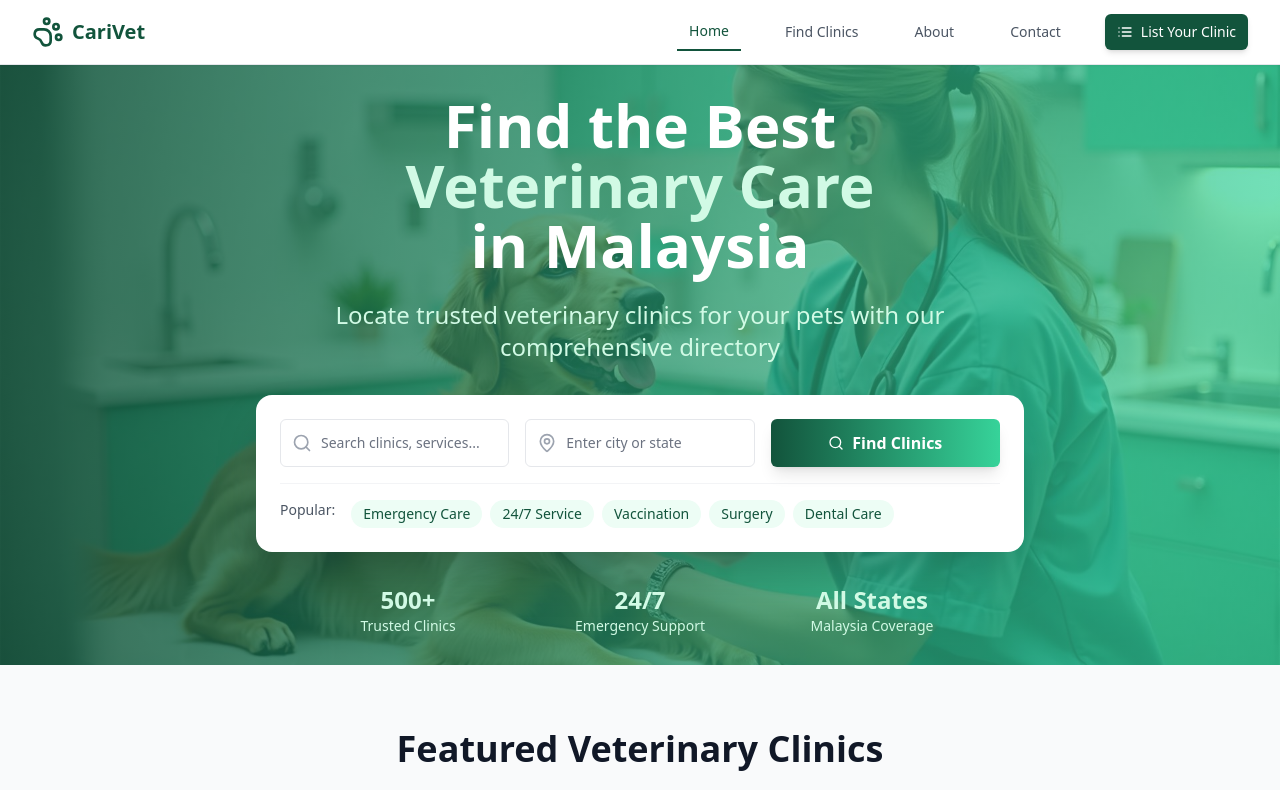
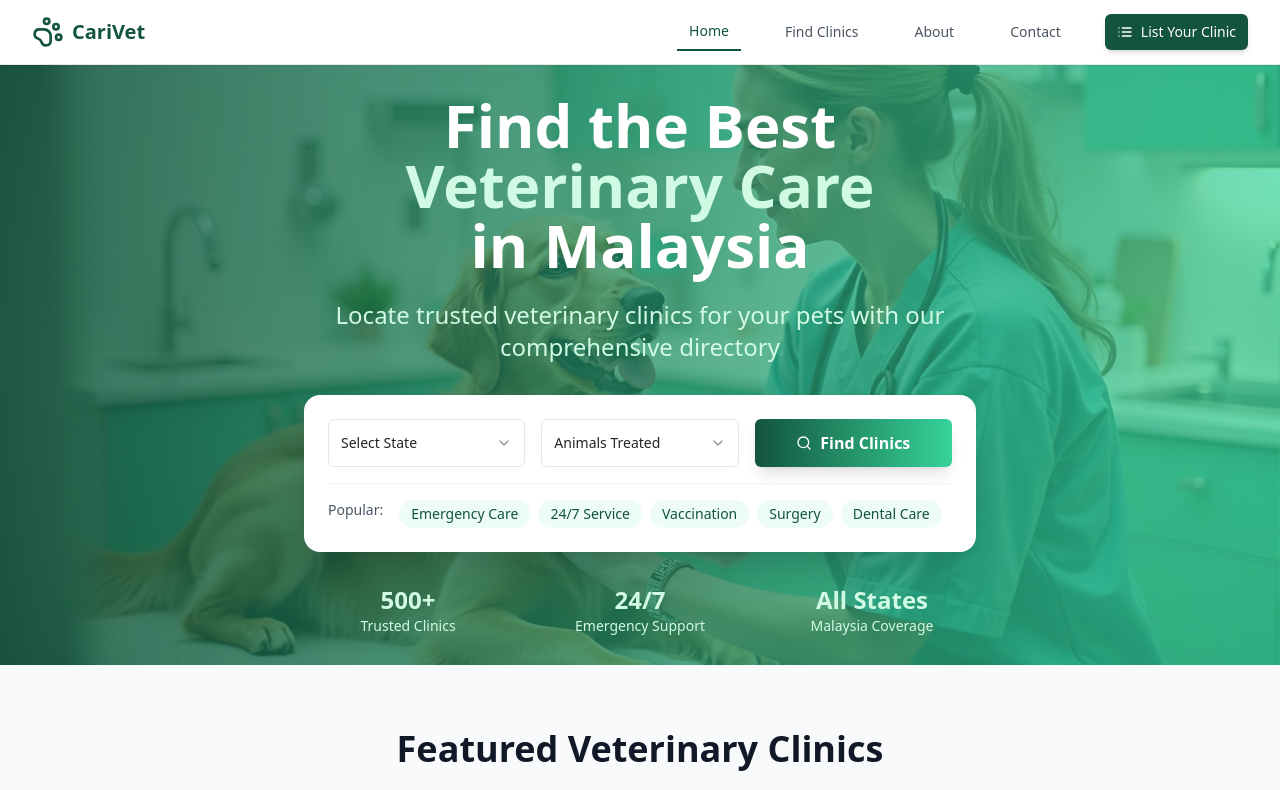
Before and after one commit to CariVet/cari-vet-hub-malaysia, a React (Vite) app: page / in a window 1280 px wide. Shown: the top 790 px of the page. Built offline with nearby package versions, Linux system fonts and the light colour scheme.

Commit message:
Refactor: Use 2 dropdowns for search
Refactor the search input to use two dropdowns instead of three, as requested by the user.

```diff
--- a/src/components/HeroSection.tsx
+++ b/src/components/HeroSection.tsx
@@ -1,16 +1,16 @@
 import { useState } from 'react';
 import { Button } from '@/components/ui/button';
-import { Input } from '@/components/ui/input';
+import { Select, SelectContent, SelectItem, SelectTrigger, SelectValue } from '@/components/ui/select';
 import { Search, MapPin, Filter } from 'lucide-react';
 import heroImage from '@/assets/hero-veterinary.jpg';
 
 const HeroSection = () => {
-  const [searchQuery, setSearchQuery] = useState('');
-  const [location, setLocation] = useState('');
+  const [selectedState, setSelectedState] = useState('');
+  const [selectedAnimal, setSelectedAnimal] = useState('');
 
   const handleSearch = () => {
     // Navigate to clinic directory with search params
-    console.log('Searching for:', searchQuery, 'in', location);
+    console.log('Searching for:', selectedAnimal, 'in', selectedState);
   };
 
   return (
@@ -40,29 +40,49 @@ const HeroSection = () => {
         {/* Search Interface */}
         <div className="bg-white rounded-2xl p-6 shadow-2xl max-w-3xl mx-auto">
           <div className="grid grid-cols-1 md:grid-cols-3 gap-4">
-            {/* Search Query */}
-            <div className="relative">
-              <Search className="absolute left-3 top-1/2 transform -translate-y-1/2 text-gray-400 w-5 h-5" />
-              <Input
-                type="text"
-                placeholder="Search clinics, services..."
-                value={searchQuery}
-                onChange={(e) => setSearchQuery(e.target.value)}
-                className="pl-10 h-12 text-base"
-              />
-            </div>
+            {/* States in Malaysia */}
+            <Select value={selectedState} onValueChange={setSelectedState}>
+              <SelectTrigger className="h-12">
+                <SelectValue placeholder="Select State" />
+              </SelectTrigger>
+              <SelectContent>
+                <SelectItem value="johor">Johor</SelectItem>
+                <SelectItem value="kedah">Kedah</SelectItem>
+                <SelectItem value="kelantan">Kelantan</SelectItem>
+                <SelectItem value="kuala-lumpur">Kuala Lumpur</SelectItem>
+                <SelectItem value="labuan">Labuan</SelectItem>
+                <SelectItem value="melaka">Melaka</SelectItem>
+                <SelectItem value="negeri-sembilan">Negeri Sembilan</SelectItem>
+                <SelectItem value="pahang">Pahang</SelectItem>
+                <SelectItem value="penang">Penang</SelectItem>
+                <SelectItem value="perak">Perak</SelectItem>
+                <SelectItem value="perlis">Perlis</SelectItem>
+                <SelectItem value="putrajaya">Putrajaya</SelectItem>
+                <SelectItem value="sabah">Sabah</SelectItem>
+                <SelectItem value="sarawak">Sarawak</SelectItem>
+                <SelectItem value="selangor">Selangor</SelectItem>
+                <SelectItem value="terengganu">Terengganu</SelectItem>
+              </SelectContent>
+            </Select>
 
-            {/* Location */}
-            <div className="relative">
-              <MapPin className="absolute left-3 top-1/2 transform -translate-y-1/2 text-gray-400 w-5 h-5" />
-              <Input
-                type="text"
-                placeholder="Enter city or state"
-                value={location}
-                onChange={(e) => setLocation(e.target.value)}
-                className="pl-10 h-12 text-base"
-              />
-            </div>
+            {/* Animals Treated */}
+            <Select value={selectedAnimal} onValueChange={setSelectedAnimal}>
+              <SelectTrigger className="h-12">
+                <SelectValue placeholder="Animals Treated" />
+              </SelectTrigger>
+              <SelectContent>
+                <SelectItem value="dogs">Dogs</SelectItem>
+                <SelectItem value="cats">Cats</SelectItem>
+                <SelectItem value="birds">Birds</SelectItem>
+                <SelectItem value="rabbits">Rabbits</SelectItem>
+                <SelectItem value="hamsters">Hamsters</SelectItem>
+                <SelectItem value="guinea-pigs">Guinea Pigs</SelectItem>
+                <SelectItem value="reptiles">Reptiles</SelectItem>
+                <SelectItem value="fish">Fish</SelectItem>
+                <SelectItem value="exotic-pets">Exotic Pets</SelectItem>
+                <SelectItem value="farm-animals">Farm Animals</SelectItem>
+              </SelectContent>
+            </Select>
 
             {/* Search Button */}
             <Button
```
